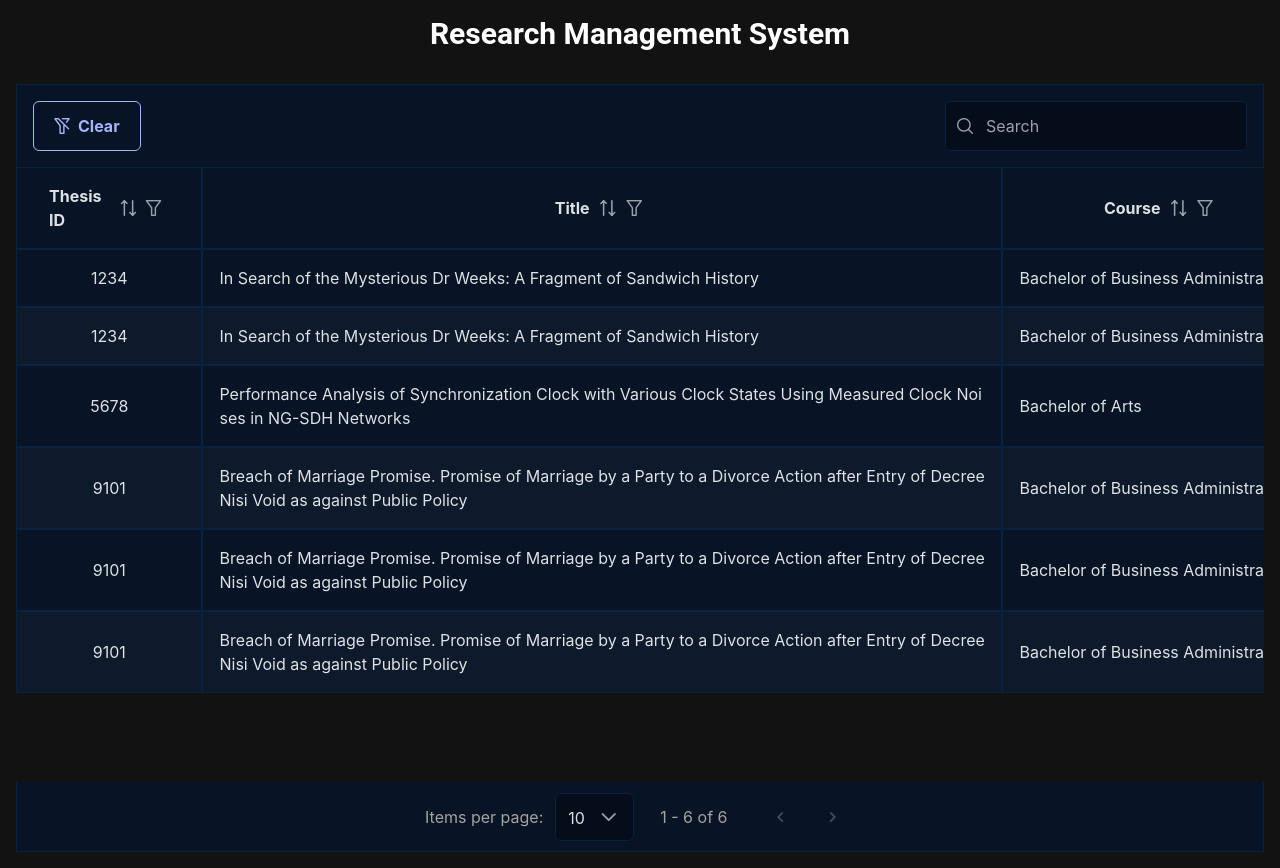
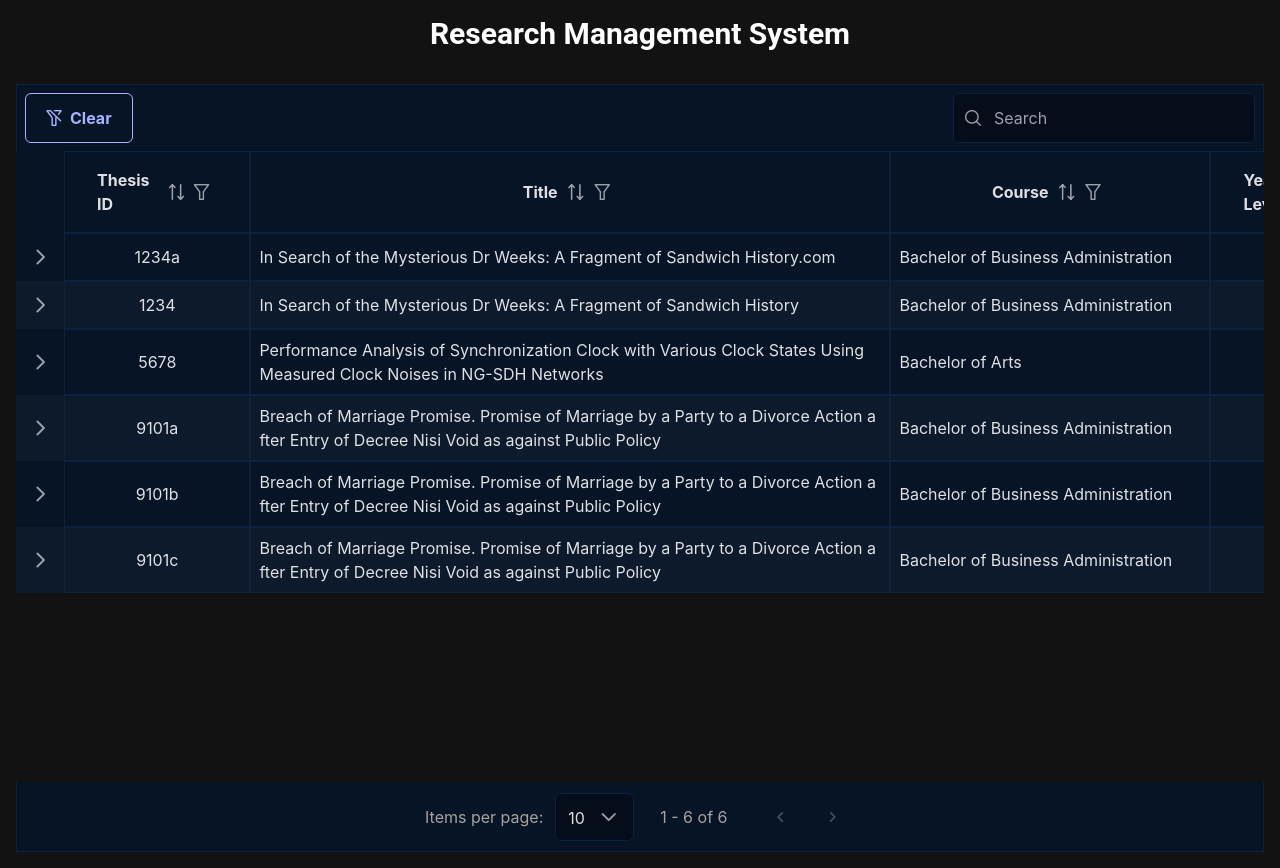
Before and after one commit to geronimium-gr/research-system, a React (Create React App) app in the folder client/: page / in a window 1280 px wide. Built offline with nearby package versions, Linux system fonts and the light colour scheme.

Commit message:
added Expanded Rows

```diff
--- a/client/src/components/data/sample-data.js
+++ b/client/src/components/data/sample-data.js
@@ -1,8 +1,8 @@
 const thesisData = [
   {
-    thesisId: "1234",
+    thesisId: "1234a",
     title:
-      "In Search of the Mysterious Dr Weeks: A Fragment of Sandwich History",
+      "In Search of the Mysterious Dr Weeks: A Fragment of Sandwich History.com",
     course: "Bachelor of Business Administration",
     yearLevel: 4,
     section: 3,
@@ -66,7 +66,7 @@ const thesisData = [
     softcopy: "",
   },
   {
-    thesisId: "9101",
+    thesisId: "9101a",
     title:
       "Breach of Marriage Promise. Promise of Marriage by a Party to a Divorce Action after Entry of Decree Nisi Void as against Public Policy",
     course: "Bachelor of Business Administration",
@@ -88,7 +88,7 @@ const thesisData = [
     softcopy: "",
   },
   {
-    thesisId: "9101",
+    thesisId: "9101b",
     title:
       "Breach of Marriage Promise. Promise of Marriage by a Party to a Divorce Action after Entry of Decree Nisi Void as against Public Policy",
     course: "Bachelor of Business Administration",
@@ -110,7 +110,7 @@ const thesisData = [
     softcopy: "",
   },
   {
-    thesisId: "9101",
+    thesisId: "9101c",
     title:
       "Breach of Marriage Promise. Promise of Marriage by a Party to a Divorce Action after Entry of Decree Nisi Void as against Public Policy",
     course: "Bachelor of Business Administration",
--- a/client/src/components/home/ThesisList.jsx
+++ b/client/src/components/home/ThesisList.jsx
@@ -5,6 +5,7 @@ import { Column } from "primereact/column";
 import { Dropdown } from "primereact/dropdown";
 import { Button } from "primereact/button";
 import { InputText } from "primereact/inputtext";
+import { Card } from "primereact/card";
 import { FilterMatchMode, FilterOperator } from "primereact/api";
 import Highlighter from "react-highlight-words";
 
@@ -18,6 +19,8 @@ const ThesisList = () => {
   const [loading, setLoading] = useState(true);
 
   const [globalFilterValue, setGlobalFilterValue] = useState("");
+
+  const [expandedRows, setExpandedRows] = useState(null);
 
   // Search Box
   const renderHeader = () => {
@@ -169,7 +172,12 @@ const ThesisList = () => {
       style: "3rem",
       justifyContent: "center",
     },
-    { field: "title", header: "Title", style: "50rem", justifyContent: "left" },
+    {
+      field: "title",
+      header: "Title",
+      style: "40rem",
+      justifyContent: "left",
+    },
     {
       field: "course",
       header: "Course",
@@ -242,8 +250,25 @@ const ThesisList = () => {
       style: "8rem",
       justifyContent: "center",
     },
-    { field: "dean", header: "Dean", style: "8rem", justifyContent: "center" },
+    {
+      field: "dean",
+      header: "Dean",
+      style: "8rem",
+      justifyContent: "center",
+    },
   ];
+
+  const rowExpansionTemplate = (data) => {
+    return (
+      <Card
+        className="p-4 w-[24rem] whitespace-normal break-words md:w-[70rem]"
+        title={data.title}
+        subTitle="Abstract"
+      >
+        <div>{data.abstract}</div>
+      </Card>
+    );
+  };
 
   useEffect(() => {
     setThesis([...thesisData]);
@@ -283,7 +308,7 @@ const ThesisList = () => {
   });
 
   return (
-    <div className="p-4 w-full h-screen">
+    <div className="p-4 w-full h-[45rem] md:h-screen">
       <DataTable
         value={thesis}
         scrollable
@@ -292,7 +317,7 @@ const ThesisList = () => {
         columnResizeMode="expand"
         responsiveLayout="scroll"
         dataKey="thesisId"
-        size="normal"
+        size="small"
         rows={rows}
         showGridlines
         stripedRows
@@ -322,7 +347,22 @@ const ThesisList = () => {
         ]}
         header={renderHeader}
         loading={loading}
+        expandedRows={expandedRows}
+        onRowToggle={(e) => setExpandedRows(e.data)}
+        rowExpansionTemplate={(e) => rowExpansionTemplate(e)}
       >
+        <Column
+          expander
+          headerStyle={{
+            justifyContent: "center",
+            padding: "1rem 1.5rem",
+          }}
+          style={{
+            minWidth: "2rem",
+            justifyContent: "center",
+          }}
+          resizeable={false}
+        />
         {loopColumns}
       </DataTable>
     </div>
--- a/client/src/index.css
+++ b/client/src/index.css
@@ -13,3 +13,10 @@
     @apply text-white font-bold underline decoration-pink-500 bg-transparent;
   }
 }
+
+.p-datatable[pr_id_2] .p-datatable-thead > tr > th:nth-child(1),
+.p-datatable[pr_id_2] .p-datatable-tbody > tr > td:nth-child(1),
+.p-datatable[pr_id_2] .p-datatable-tfoot > tr > td:nth-child(1) {
+  flex: none !important;
+  border-width: 0px;
+}
```
